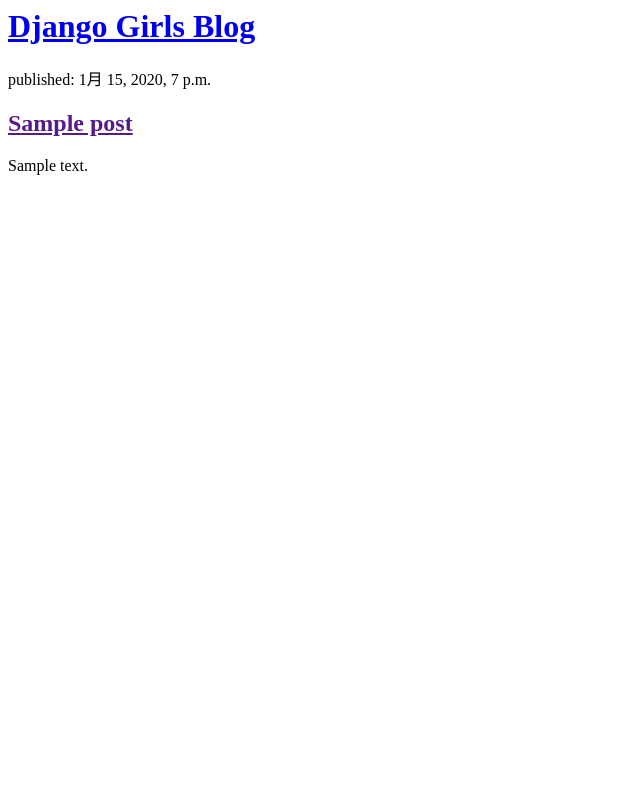
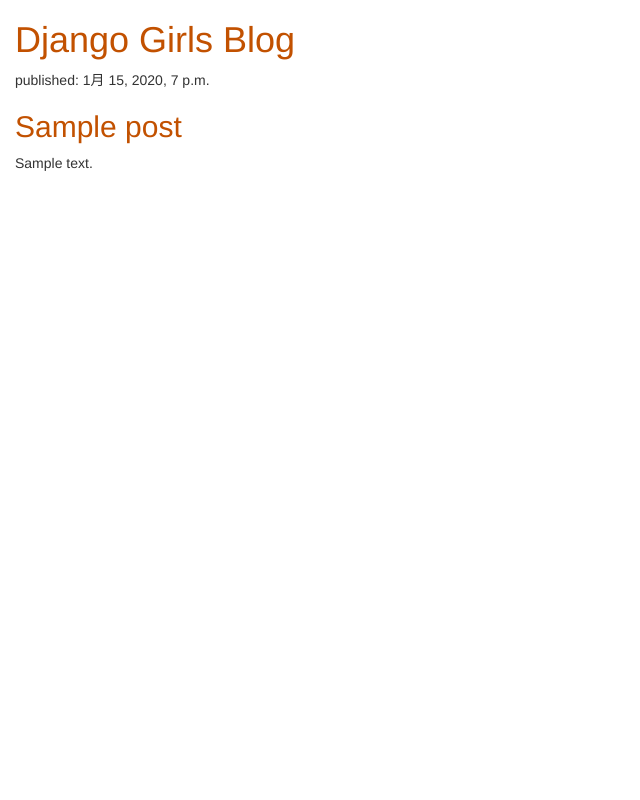
Before and after one commit to DevKenchan/my-first-blog, a Django app: page / in a window 1280 px wide. Shown: the whole page, without its empty margins (0-640 px from the left). Run offline with Django 3.2, Linux system fonts and the light colour scheme; tables that the repository leaves empty hold one stand-in row (values such as "Sample post"); some libraries are stand-ins or nearby versions.

Commit message:
最新の修正

```diff
--- /dev/null
+++ b/blog/static/css/blog.css
@@ -0,0 +1,8 @@
+h1 a,
+h2 a {
+  color: #c25100;
+}
+
+body {
+  padding-left: 15px;
+}
--- a/blog/templates/blog/post_list.html
+++ b/blog/templates/blog/post_list.html
@@ -1,7 +1,13 @@
+{% load static %}
 <html>
 
 <head>
     <title>Django Girls blog</title>
+    <link rel="stylesheet" href="//maxcdn.bootstrapcdn.com/bootstrap/3.2.0/css/bootstrap.min.css">
+    <link rel="stylesheet" href="//maxcdn.bootstrapcdn.com/bootstrap/3.2.0/css/bootstrap-theme.min.css">
+    <link href="//fonts.googleapis.com/css?family=Lobster&subset=latin,latin-ext" rel="stylesheet" type="text/css">
+    <link rel="stylesheet" href="{% static 'css/blog.css' %}">
+
 </head>
 
 <body>
```
